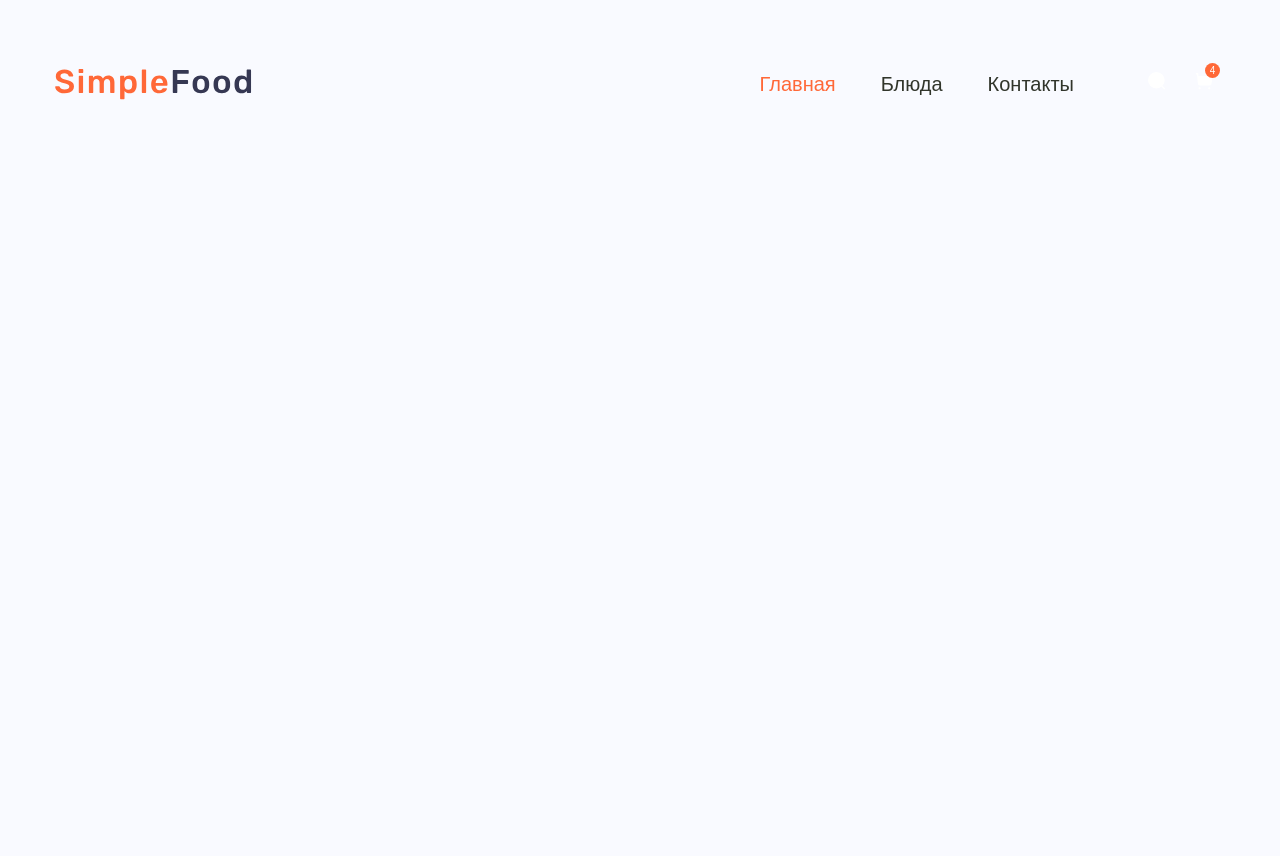
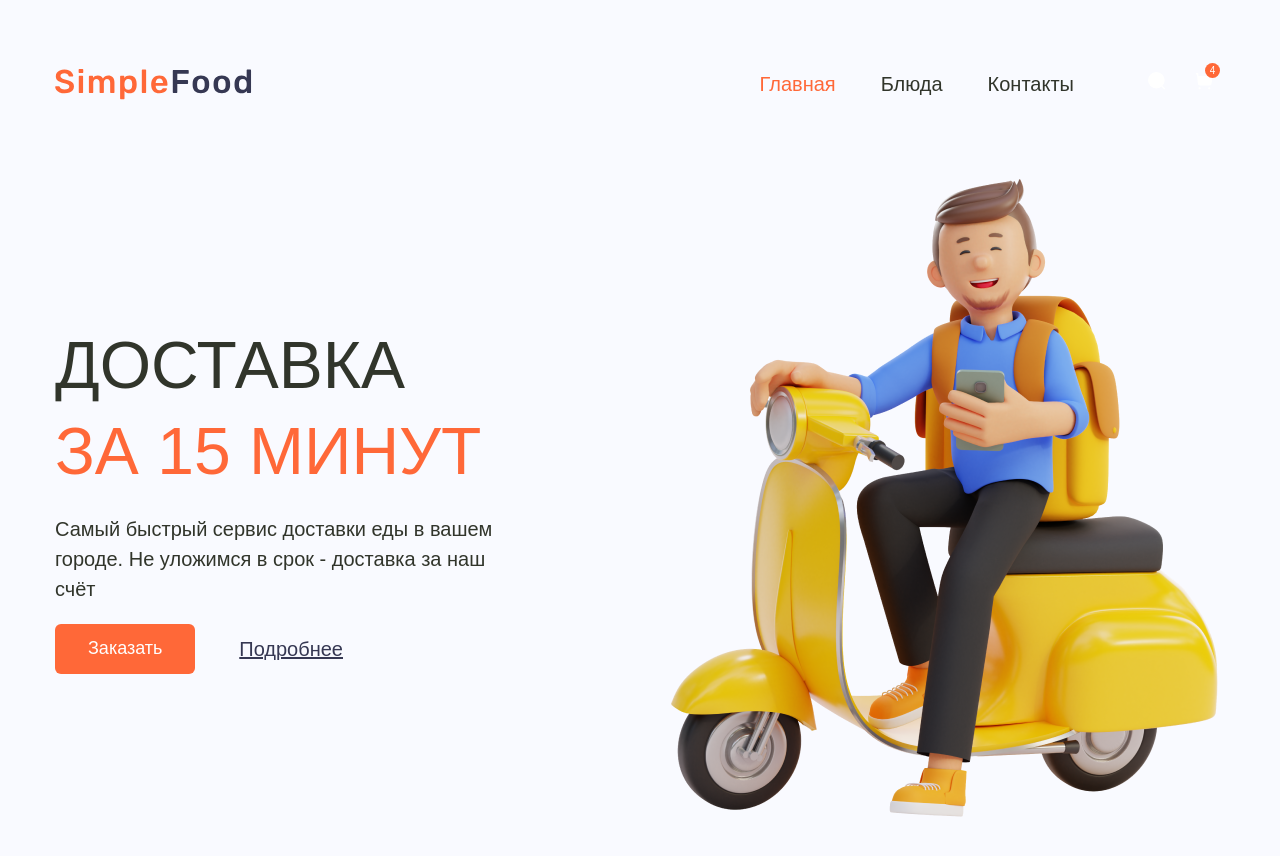
Before and after one commit to berryalien/food-delivery-service, a website: page app/index.html in a window 1280 px wide. Before the commit the page ends 800 px from the top, so only its background shows below. Drawn offline with Linux system fonts and the light colour scheme; files whose address does not match are found by name.

Commit message:
added markup and styles for hero

```diff
--- a/app/index.html
+++ b/app/index.html
@@ -50,9 +50,38 @@
         </nav>
       </div>
     </div>
-
   </header>
   <main class="main">
+    <section class="hero">
+      <div class="container">
+        <div class="hero__benefits">
+          <div class="hero__info">
+            <span class="sr-only">
+              <h1>
+                преимущества сервиса simple food
+              </h1>
+            </span>
+            <h2 class="hero__title">Доставка
+              <span class="hero__colorful">за 15 минут</span>
+            </h2>
+            <p class="hero__text">
+              Самый быстрый сервис доставки еды в вашем городе. Не уложимся в срок - доставка за наш счёт
+            </p>
+            <div class="hero__items">
+              <a class="hero__btn btn-primary" href="#">
+                Заказать
+              </a>
+              <a class="hero__link animation" href="#">
+                Подробнее
+              </a>
+            </div>
+          </div>
+          <img class="hero__img" src="images/header/scooterguy.png" width="560px" height="660px"
+            alt="на картинке изображён человечек который работает в доставке на своём жёлтом мопеде">
+        </div>
+      </div>
+    </section>
+
   </main>
 
   <script src="js/main.min.js"></script>
--- a/app/scss/style.scss
+++ b/app/scss/style.scss
@@ -81,7 +81,6 @@
     transition: stroke 0.4s, fill 0.4s;
   }
 
-
   &__num {
     position: absolute;
     width: 15px;
@@ -107,3 +106,56 @@
     }
   }
 }
+
+
+.hero {
+  padding-bottom: 60px;
+
+  &__benefits {
+    display: flex;
+    justify-content: space-between;
+    align-items: center;
+  }
+
+  &__info {
+    width: 450px;
+  }
+
+  &__title {
+    font-size: 66px;
+    line-height: 1.3;
+    text-transform: uppercase;
+    margin-bottom: 20px;
+    @extend %rubik-500;
+  }
+
+  &__colorful {
+    color: $accent;
+  }
+
+  &__text {
+    margin-bottom: 20px;
+    font-size: 20px;
+    line-height: 1.5;
+  }
+
+  &__items {
+    width: 288px;
+    display: flex;
+    justify-content: space-between;
+    align-items: center;
+  }
+
+  &__btn {
+    padding: 12px 32px;
+    gap: 10px;
+    border-radius: 6px;
+    background-color: $accent;
+    color: $white;
+  }
+
+  &__link {
+    font-size: 20px;
+    text-decoration-line: underline;
+  }
+}
```
Also changed, not shown: app/css/style.min.css.
